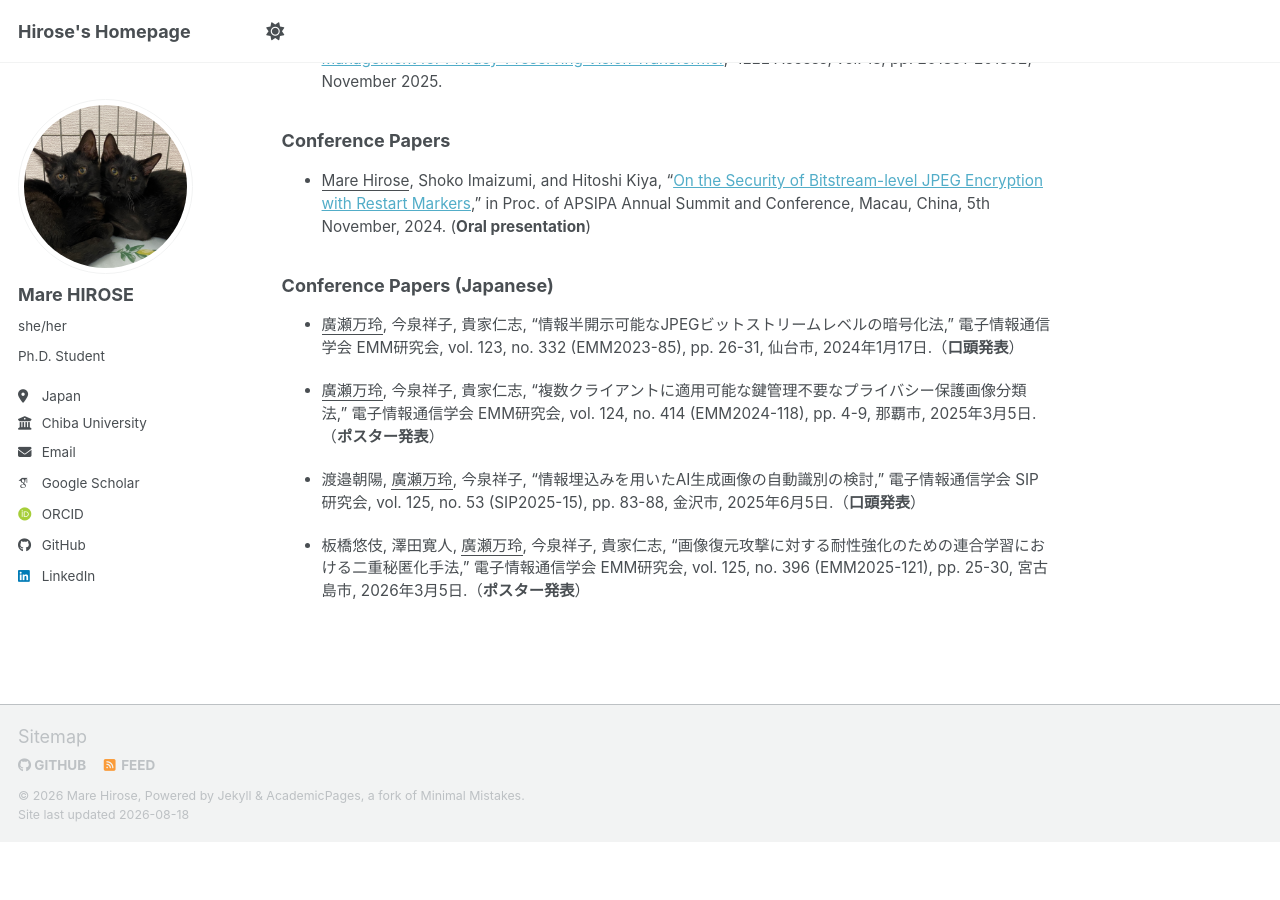
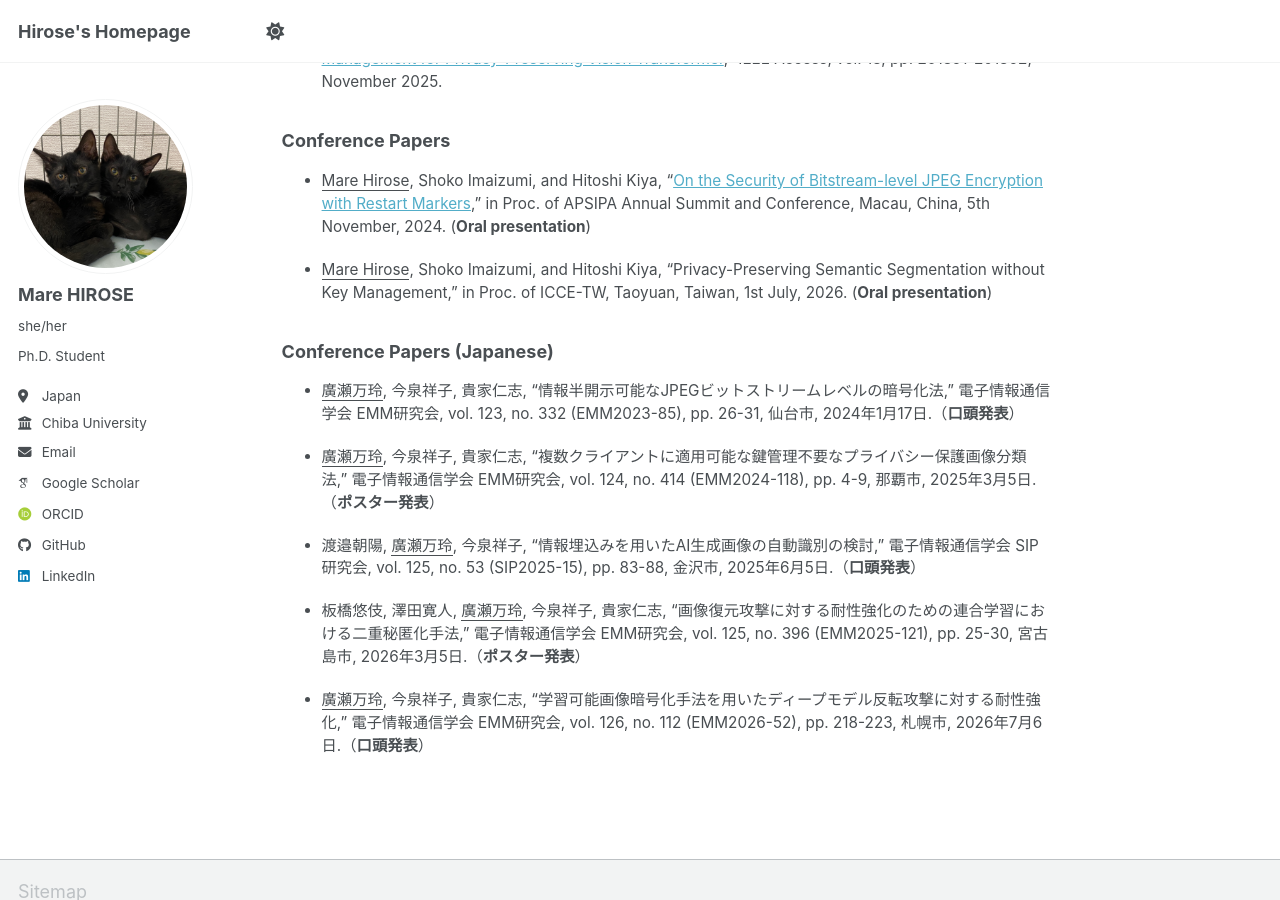
Before and after one commit to hirose-mare/.github.io, a Jekyll site: the page built from _pages/about.md, in a window 1280 px wide and 900 px high, scrolled down 433 px. Built offline with Jekyll 4.4.1, drawn with Linux system fonts in a browser that asks for light colours; some web fonts are replaced; a script bundle is joined from its source files by our own code; library files that are not in the unit come from our copies; before the commit the page ends 1275 px from its top, so only the background shows below that.

Commit message:
Update about.md

```diff
--- a/_pages/about.md
+++ b/_pages/about.md
@@ -20,6 +20,8 @@ My name is Mare Hirose. I am currently pursuing my Ph.D. degree in the Graduate
 
 - <u>Mare Hirose</u>, Shoko Imaizumi, and Hitoshi Kiya, “[On the Security of Bitstream-level JPEG Encryption with Restart Markers](https://ieeexplore.ieee.org/abstract/document/10849178),” in Proc. of APSIPA Annual Summit and Conference, Macau, China, 5th November, 2024. (**Oral presentation**)
 
+- <u>Mare Hirose</u>, Shoko Imaizumi, and Hitoshi Kiya, “Privacy-Preserving Semantic Segmentation without Key Management,” in Proc. of ICCE-TW, Taoyuan, Taiwan, 1st July, 2026. (**Oral presentation**)
+
 ### Conference Papers (Japanese)
 
 - <u>廣瀬万玲</u>, 今泉祥子, 貴家仁志, “情報半開示可能なJPEGビットストリームレベルの暗号化法,” 電子情報通信学会 EMM研究会, vol. 123, no. 332 (EMM2023-85), pp. 26-31, 仙台市, 2024年1月17日.（**口頭発表**）
@@ -29,3 +31,5 @@ My name is Mare Hirose. I am currently pursuing my Ph.D. degree in the Graduate
 - 渡邉朝陽, <u>廣瀬万玲</u>, 今泉祥子, “情報埋込みを用いたAI生成画像の自動識別の検討,” 電子情報通信学会 SIP研究会, vol. 125, no. 53 (SIP2025-15), pp. 83-88, 金沢市, 2025年6月5日.（**口頭発表**）
 
 - 板橋悠伎, 澤田寛人, <u>廣瀬万玲</u>, 今泉祥子, 貴家仁志, “画像復元攻撃に対する耐性強化のための連合学習における二重秘匿化手法,” 電子情報通信学会 EMM研究会, vol. 125, no. 396 (EMM2025-121), pp. 25-30, 宮古島市, 2026年3月5日.（**ポスター発表**）
+
+- <u>廣瀬万玲</u>, 今泉祥子, 貴家仁志, “学習可能画像暗号化手法を用いたディープモデル反転攻撃に対する耐性強化,” 電子情報通信学会 EMM研究会, vol. 126, no. 112 (EMM2026-52), pp. 218-223, 札幌市, 2026年7月6日.（**口頭発表**）
```
